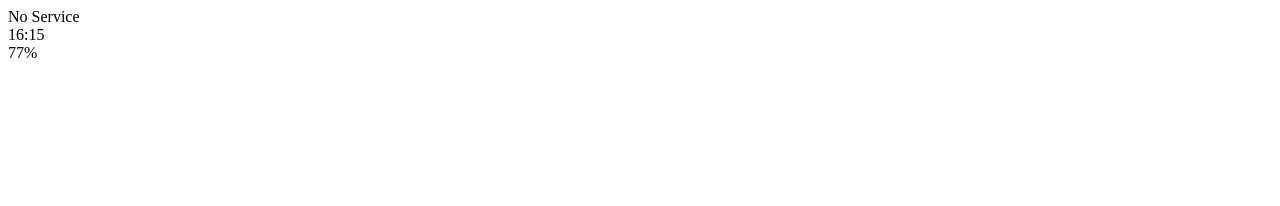
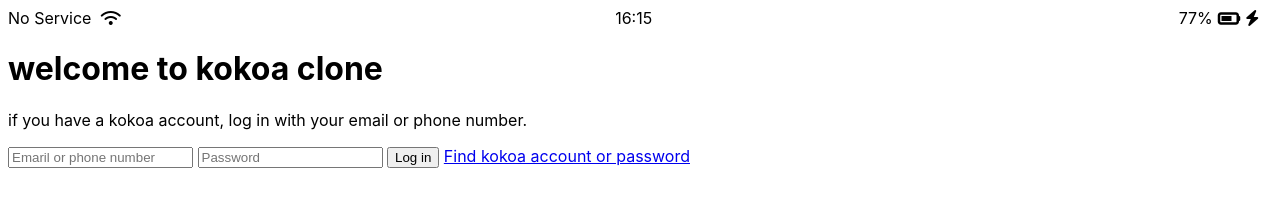
Before and after one commit to berrypizza/kakao, a plain HTML site: page index.html in a window 1280 px wide. Drawn offline with Linux system fonts and the light colour scheme.

Commit message:
first day

```diff
--- a/css/style.css
+++ b/css/style.css
@@ -0,0 +1,33 @@
+body {
+  font-family: -apple-system, BlinkMacSystemFont, "Segoe UI", Roboto, Oxygen,
+    Ubuntu, Cantarell, "Open Sans", "Helvetica Neue", sans-serif;
+}
+
+#status-bar {
+  display: flex;
+}
+
+.statusbar__column:first-child span {
+  margin-right: 5px;
+}
+
+/*여기서부터 3가지 아이탬 가운데 정렬*/
+.statusbar__column {
+  width: 33%;
+}
+
+.statusbar__column:nth-child(2) {
+  display: flex;
+  justify-content: center;
+}
+
+.statusbar__column:last-child {
+  display: flex;
+  justify-content: flex-end;
+  align-items: center;
+}
+/* 정렬 여기까지 */
+
+.statusbar__column .fa-battery-three-quarters {
+  margin: 0 5px;
+}
--- a/index.html
+++ b/index.html
@@ -1,6 +1,7 @@
 <!DOCTYPE html>
 <html lang="en">
   <head>
+    <link rel="stylesheet" href="css/style.css" />
     <meta charset="UTF-8" />
     <meta name="viewport" content="width=device-width, initial-scale=1.0" />
     <title>kakao clone</title>
@@ -9,6 +10,7 @@
     <div id="status-bar">
       <div class="statusbar__column">
         <span>No Service</span>
+        <i class="fas fa-wifi"></i>
         <!-- wifi icon-->
       </div>
       <div class="statusbar__column">
@@ -16,9 +18,30 @@
       </div>
       <div class="statusbar__column">
         <span>77%</span>
+        <i class="fas fa-battery-three-quarters fa-lg"></i>
         <!-- battery icon -->
+        <i class="fas fa-bolt"></i>
         <!-- lightning icon -->
       </div>
     </div>
+
+    <header class="welcome-header">
+      <h1 class="welcome-header__title">welcome to kokoa clone</h1>
+      <p class="welcome-header__text">
+        if you have a kokoa account, log in with your email or phone number.
+      </p>
+    </header>
+
+    <form>
+      <input type="text" placeholder="Emaril or phone number" />
+      <input type="text" placeholder="Password" />
+      <input type="submit" value="Log in" />
+      <a href="#">Find kokoa account or password</a>
+    </form>
+
+    <script
+      src="http://kit.fontawesome.com/6478f529f2.js"
+      crossorigin="anonymous"
+    ></script>
   </body>
 </html>
```
